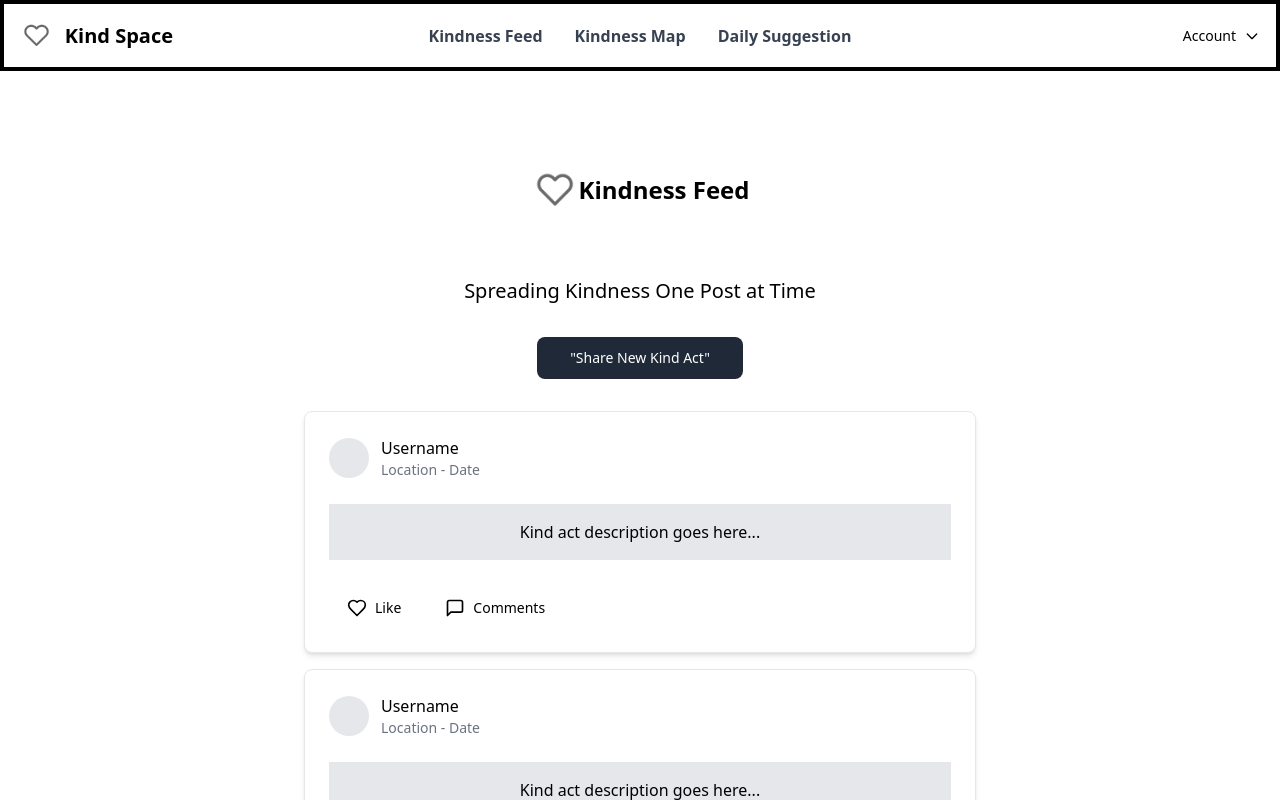
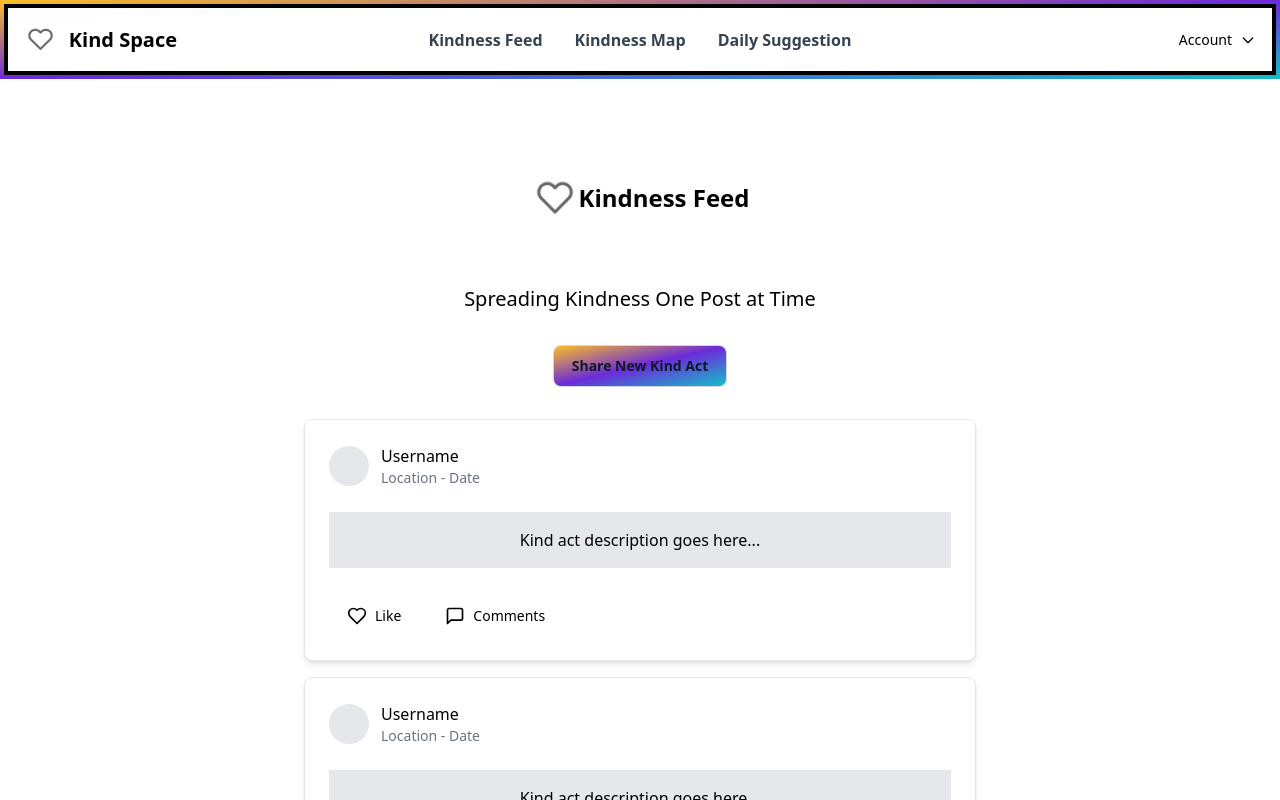
Before and after one commit to Kindness-Group/kind-space, a Next.js app in the folder frontend/: page /kindness-feed in a window 1280 px wide. Shown: the top 800 px of the page. Built offline with nearby package versions, Linux system fonts and the light colour scheme.

Commit message:
navbar border and feed button styling

```diff
--- a/frontend/src/app/kindness-feed/page.tsx
+++ b/frontend/src/app/kindness-feed/page.tsx
@@ -78,9 +78,10 @@ export function KindnessFeed() {
             </div>
 
             <div className="flex justify-center mb-8">
-                <Button color="dark" className="px-4">
-                    "Share New Kind Act"
-                </Button>
+                <Button color={"light"} className="font-bold bg-gradient-to-br from-amber-400 via-purple-700 to-teal-400 group-hover:from-teal-400 group-hover:to-purple-700 hover:text-white focus:ring-4 focus:outline-none focus:ring-amber-500 hover:ring-amber-500 hover:ring-4">Share New Kind Act</Button>
+                {/*<Button color="dark" className="px-4">*/}
+                {/*    Share New Kind Act*/}
+                {/*</Button>*/}
             </div>
 
             <div className="max-w-2xl mx-auto">
--- a/frontend/src/app/layout-components/Navigation.tsx
+++ b/frontend/src/app/layout-components/Navigation.tsx
@@ -5,6 +5,7 @@ import Link from "next/link";
 // app/Navigation.tsx
 export function Navigation() {
     return (
+        <div className="relative p-1 bg-gradient-to-br from-amber-400 via-purple-700 to-teal-400" >
         <Navbar className="border-black border-4 p-4 bg-white" fluid>
 
             <NavbarBrand as={Link} href="/">
@@ -47,5 +48,6 @@ export function Navigation() {
             </NavbarCollapse>
 
         </Navbar>
+        </div>
     );
 }
```
